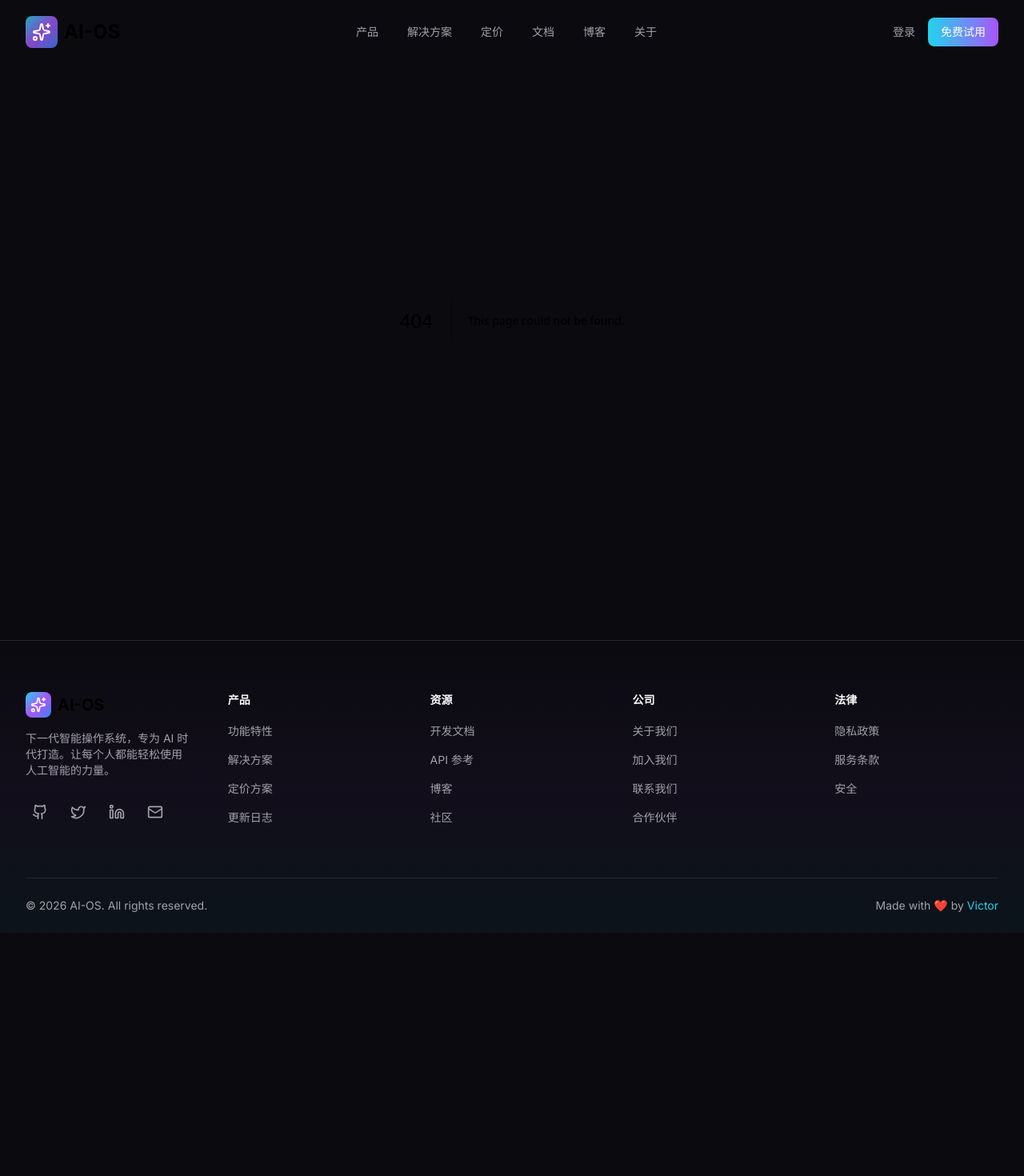
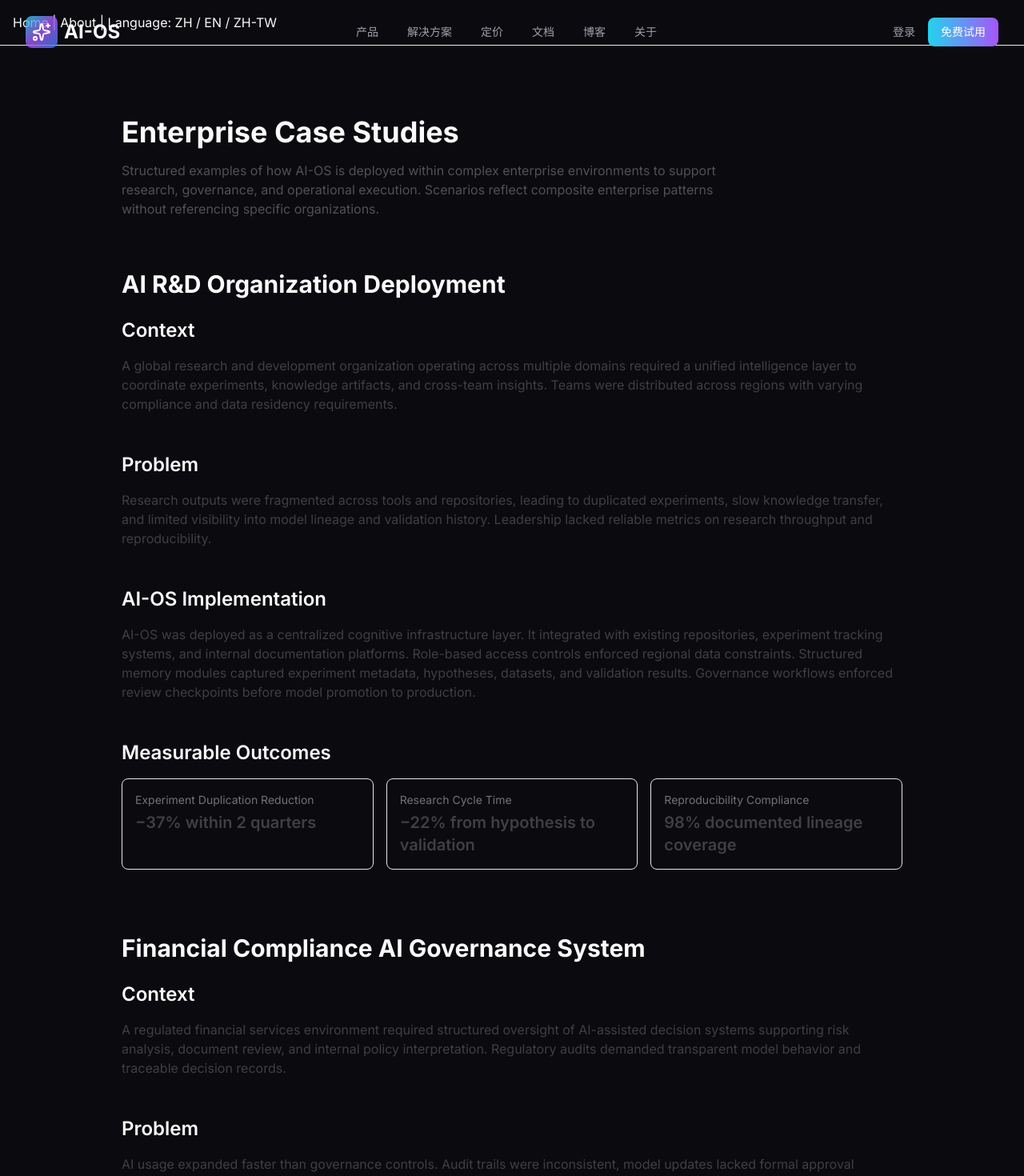
Before and after one commit to oplvictor2026-maker/Web-site, a Next.js app: page /en/case-studies in a window 1280 px wide. Before the commit this address had no page. Shown: the top 1470 px of the page at 80% size. Before the commit the page ends 1166 px from the top, so only its background shows below. Built offline with nearby package versions, Linux system fonts and the light colour scheme.

Commit message:
feat: enterprise case studies layer

```diff
--- /dev/null
+++ b/src/app/[locale]/case-studies/page.tsx
@@ -0,0 +1,123 @@
+import { Metadata } from "next";
+
+export const metadata: Metadata = {
+  title: "Enterprise Case Studies | AI-OS",
+  description:
+    "Enterprise deployment case studies across R&D, financial compliance, and autonomous operations using AI-OS.",
+};
+
+function Section({
+  title,
+  children,
+}: {
+  title: string;
+  children: React.ReactNode;
+}) {
+  return (
+    <section className="mb-12">
+      <h2 className="text-2xl font-semibold mb-4">{title}</h2>
+      <div className="space-y-4 text-neutral-700">{children}</div>
+    </section>
+  );
+}
+
+function KPI({ label, value }: { label: string; value: string }) {
+  return (
+    <div className="border rounded-lg p-4">
+      <div className="text-sm text-neutral-500">{label}</div>
+      <div className="text-xl font-semibold mt-1">{value}</div>
+    </div>
+  );
+}
+
+function CaseStudy({
+  title,
+  context,
+  problem,
+  implementation,
+  kpis,
+}: {
+  title: string;
+  context: string;
+  problem: string;
+  implementation: string;
+  kpis: { label: string; value: string }[];
+}) {
+  return (
+    <article className="mb-20">
+      <h1 className="text-3xl font-bold mb-6">{title}</h1>
+
+      <Section title="Context">
+        <p>{context}</p>
+      </Section>
+
+      <Section title="Problem">
+        <p>{problem}</p>
+      </Section>
+
+      <Section title="AI-OS Implementation">
+        <p>{implementation}</p>
+      </Section>
+
+      <Section title="Measurable Outcomes">
+        <div className="grid grid-cols-1 md:grid-cols-3 gap-4">
+          {kpis.map((kpi) => (
+            <KPI key={kpi.label} label={kpi.label} value={kpi.value} />
+          ))}
+        </div>
+      </Section>
+    </article>
+  );
+}
+
+export default function CaseStudiesPage() {
+  return (
+    <main className="max-w-5xl mx-auto px-6 py-16">
+      <header className="mb-16">
+        <h1 className="text-4xl font-bold mb-4">Enterprise Case Studies</h1>
+        <p className="text-neutral-600 max-w-3xl">
+          Structured examples of how AI-OS is deployed within complex enterprise
+          environments to support research, governance, and operational
+          execution. Scenarios reflect composite enterprise patterns without
+          referencing specific organizations.
+        </p>
+      </header>
+
+      <CaseStudy
+        title="AI R&D Organization Deployment"
+        context="A global research and development organization operating across multiple domains required a unified intelligence layer to coordinate experiments, knowledge artifacts, and cross-team insights. Teams were distributed across regions with varying compliance and data residency requirements."
+        problem="Research outputs were fragmented across tools and repositories, leading to duplicated experiments, slow knowledge transfer, and limited visibility into model lineage and validation history. Leadership lacked reliable metrics on research throughput and reproducibility."
+        implementation="AI-OS was deployed as a centralized cognitive infrastructure layer. It integrated with existing repositories, experiment tracking systems, and internal documentation platforms. Role-based access controls enforced regional data constraints. Structured memory modules captured experiment metadata, hypotheses, datasets, and validation results. Governance workflows enforced review checkpoints before model promotion to production."
+        kpis={[
+          { label: "Experiment Duplication Reduction", value: "−37% within 2 quarters" },
+          { label: "Research Cycle Time", value: "−22% from hypothesis to validation" },
+          { label: "Reproducibility Compliance", value: "98% documented lineage coverage" },
+        ]}
+      />
+
+      <CaseStudy
+        title="Financial Compliance AI Governance System"
+        context="A regulated financial services environment required structured oversight of AI-assisted decision systems supporting risk analysis, document review, and internal policy interpretation. Regulatory audits demanded transparent model behavior and traceable decision records."
+        problem="AI usage expanded faster than governance controls. Audit trails were inconsistent, model updates lacked formal approval workflows, and compliance teams could not easily demonstrate adherence to internal risk frameworks and external regulatory expectations."
+        implementation="AI-OS was implemented as a governance orchestration layer. All AI-assisted workflows were routed through policy-enforced gateways with logging, version control, and structured decision records. Model changes required documented review and dual-approval. Automated reporting modules generated audit-ready summaries aligned with internal control frameworks."
+        kpis={[
+          { label: "Audit Preparation Time", value: "−45% reduction" },
+          { label: "Untracked Model Changes", value: "0 post-implementation" },
+          { label: "Policy Adherence Coverage", value: "100% AI workflows registered" },
+        ]}
+      />
+
+      <CaseStudy
+        title="Autonomous Operations Infrastructure"
+        context="An enterprise operating complex digital infrastructure sought to increase operational resilience and reduce manual intervention in monitoring, triage, and incident response processes across cloud and hybrid environments."
+        problem="Operational data streams were siloed across monitoring platforms. Incident response relied heavily on manual escalation, increasing mean time to resolution and creating inconsistencies in post-incident documentation and knowledge retention."
+        implementation="AI-OS was integrated with observability pipelines, ticketing systems, and infrastructure APIs. It provided structured situational awareness, automated initial triage classification, and guided response playbooks. Persistent operational memory stored incident patterns and remediation steps, enabling continuous learning across environments."
+        kpis={[
+          { label: "Mean Time to Resolution (MTTR)", value: "−28% over 6 months" },
+          { label: "Manual Triage Volume", value: "−35% reduction" },
+          { label: "Incident Knowledge Reuse", value: "+41% cross-team reuse rate" },
+        ]}
+      />
+    </main>
+  );
+}
--- a/src/app/[locale]/page.tsx
+++ b/src/app/[locale]/page.tsx
@@ -137,6 +137,14 @@ export default function Home() {
             <p>支持跨部门、多角色的 AI 协作实验体系。</p>
           </div>
         </div>
+        <div className="mt-12">
+          <a
+            href="/en/case-studies"
+            className="border border-gray-600 hover:border-gray-400 px-8 py-3 rounded-xl font-semibold inline-block"
+          >
+            查看企业案例
+          </a>
+        </div>
       </section>
 
       {/* STRONG CTA */}
```
